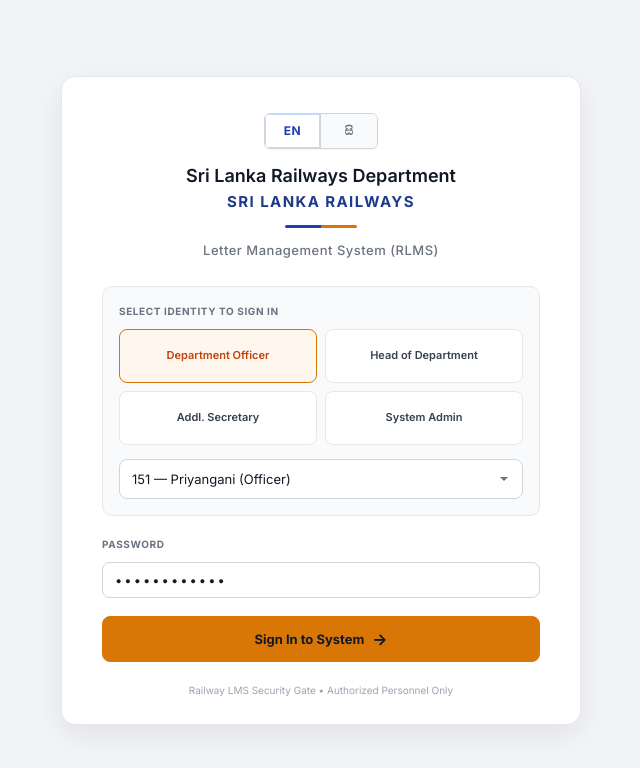
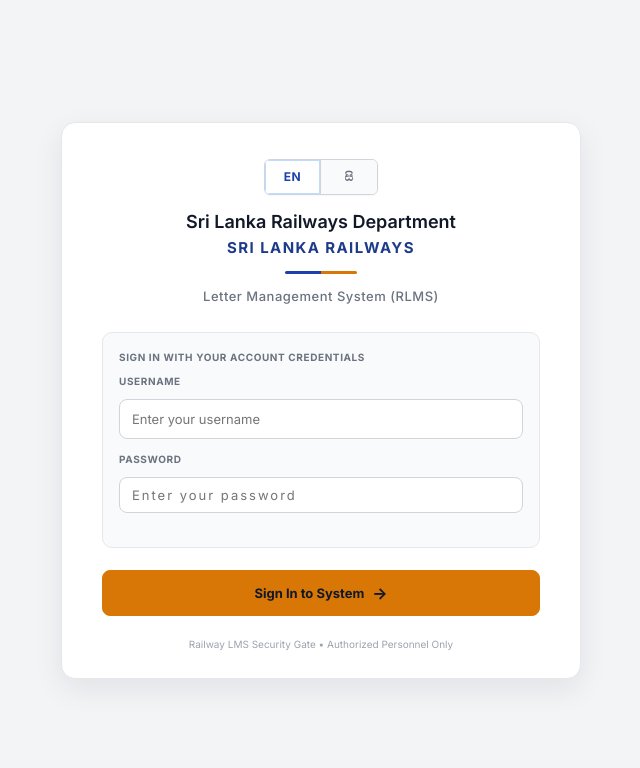
Before and after one commit to chanodyakavindi/Railway-Letter-Management-System, a React (Vite) app in the folder client/: page /login in a window 1280 px wide. Shown: the top 768 px of the page, without its empty margins (319-959 px from the left). Built offline with nearby package versions, Linux system fonts and the light colour scheme; the HTML template or start-up script is replaced by a standard one.

Commit message:
Refactor LoginPage and ReplyToLetter components; enhance login fields and add note/file upload functionality

```diff
--- a/client/src/assets/app-overrides.css
+++ b/client/src/assets/app-overrides.css
@@ -1586,6 +1586,30 @@
   margin-bottom: 18px;
 }
 
+.login-page .login-text-field {
+  margin-bottom: 14px;
+}
+
+.login-page .login-text-field .input-wrapper {
+  display: block;
+}
+
+.login-page .login-text-field input {
+  width: 100%;
+  padding: 11px 12px;
+  background: #ffffff;
+  border: 1px solid #d1d5db;
+  border-radius: 8px;
+  font-size: 13px;
+  letter-spacing: normal;
+}
+
+.login-page .login-text-field input:focus {
+  border-color: #d97706;
+  box-shadow: 0 0 0 3px rgba(217, 119, 6, 0.12);
+  outline: none;
+}
+
 .login-page .password-field .input-wrapper {
   display: block;
 }
--- a/client/src/pages/LoginPage.jsx
+++ b/client/src/pages/LoginPage.jsx
@@ -4,73 +4,14 @@
 import { useToast } from '../context/ToastContext';
 import { useLanguage } from '../context/LanguageContext';
 
-const DEFAULT_PASSWORD = 'Password@123';
-
-const ROLE_GROUPS = {
-  officer: {
-    tab: 'Department Officer / දෙපාර්තමේන්තු නිලධාරී',
-    badge: 'Create/Edit Access (No Delete) / නිර්මාණය හා සංස්කරණය (මකා දැමීම නැත)',
-    badgeClass: 'badge-officer',
-    users: [
-      { username: 'priyangani', label: '151 — Priyangani (Officer) / 151 — ප්‍රියංගනී (නිලධාරී)' },
-      { username: 'gayanthi', label: '135 — Gayanthi (Officer) / 135 — ගයන්ති (නිලධාරී)' },
-      { username: 'purnima', label: '142 — Purnima (Officer) / 142 — පූර්ණිමා (නිලධාරී)' },
-      { username: 'dulani', label: '141 — Dulani (Officer) / 141 — දුලානි (නිලධාරී)' },
-      { username: 'chathura', label: '144 — Chathura (Officer) / 144 — චතුර (නිලධාරී)' },
-      { username: 'erandi', label: '143 — Erandi (Officer) / 143 — එරන්දි (නිලධාරී)' },
-      { username: 'sandareka', label: '140 — Sandareka (Officer) / 140 — සඳරේකා (නිලධාරී)' },
-      { username: 'chathurika', label: '137 — Chathurika (Officer) / 137 — චතුරිකා (නිලධාරී)' },
-      { username: 'prabhamili', label: '205 — Prabhamili (Officer) / 205 — ප්‍රභාමිලි (නිලධාරී)' },
-    ],
-  },
-  head: {
-    tab: 'Head of Department / දෙපාර්තමේන්තු ප්‍රධානියා',
-    badge: 'View-only (All Letters & Dashboards) / බැලීම පමණි (සියලු ලිපි හා පුවරු)',
-    badgeClass: 'badge-head',
-    users: [
-      { username: 'hod', label: '152 — Head of Department / 152 — දෙපාර්තමේන්තු ප්‍රධානියා' },
-    ],
-  },
-  secretary: {
-    tab: 'Addl. Secretary / අතිරේක ලේකම්',
-    badge: 'Category-Specific View & Reply Only / කාණ්ඩයට සීමිත බැලීම හා පිළිතුරු පමණි',
-    badgeClass: 'badge-secretary',
-    users: [
-      { username: 'sec-admin', label: 'Addl. Sec. (Administration) / අති. ලේක. (පරිපාලන)' },
-      { username: 'sec-dev', label: 'Addl. Sec. (Development) / අති. ලේක. (සංවර්ධන)' },
-      { username: 'sec-eng', label: 'Addl. Sec. (Engineering) / අති. ලේක. (ඉංජිනේරු)' },
-      { username: 'sec-slacs', label: 'Addl. Sec. (SLAcS - Special) / අති. ලේක. (විශේෂ)' },
-      { username: 'sec-slps', label: 'Addl. Sec. (SLPS - Special) / අති. ලේක. (විශේෂ ව්‍යාපෘති)' },
-      { username: 'sec-special', label: 'Addl. Sec. (Special Projects) / අති. ලේක. (විශේෂ ව්‍යාපෘති)' },
-    ],
-  },
-  admin: {
-    tab: 'System Admin / පද්ධති පරිපාලක',
-    badge: 'User Administration Only / පරිශීලක පරිපාලනය පමණි',
-    badgeClass: 'badge-admin',
-    users: [
-      { username: 'admin', label: 'admin — System Admin / පද්ධති පරිපාලක' },
-    ],
-  },
-};
-
-const ROLE_ORDER = ['officer', 'head', 'secretary', 'admin'];
-
 export default function LoginPage() {
-  const [activeRole, setActiveRole] = useState('officer');
-  const [username, setUsername] = useState(ROLE_GROUPS.officer.users[0].username);
-  const [password, setPassword] = useState(DEFAULT_PASSWORD);
+  const [username, setUsername] = useState('');
+  const [password, setPassword] = useState('');
   const [loading, setLoading] = useState(false);
   const { login } = useAuth();
   const { showToast } = useToast();
-  const { lang, setLang, pick, t } = useLanguage();
+  const { lang, setLang, t } = useLanguage();
   const navigate = useNavigate();
-
-  const switchLoginGroup = (role) => {
-    setActiveRole(role);
-    setUsername(ROLE_GROUPS[role].users[0].username);
-    setPassword(DEFAULT_PASSWORD);
-  };
 
   const handleSubmit = async (e) => {
     e.preventDefault();
@@ -87,8 +28,6 @@
       setLoading(false);
     }
   };
-
-  const group = ROLE_GROUPS[activeRole];
 
   return (
     <div id="login-screen" className="screen active login-page">
@@ -120,34 +59,29 @@
         <form onSubmit={handleSubmit}>
           <div className="login-role-selection">
             <label className="field-label">
-              {pick('SELECT IDENTITY TO SIGN IN / පුරනය වීමට අනන්‍යතාවය තෝරන්‍න')}
+              {t('Sign in with your account credentials', 'ඔබගේ ගිණුම් විස්තර භාවිතයෙන් පිවිසෙන්න')}
             </label>
 
-            <div className="identity-group-tabs">
-              {ROLE_ORDER.map((role) => (
-                <button
-                  key={role}
-                  type="button"
-                  className={`role-tab ${activeRole === role ? 'active' : ''}`}
-                  onClick={() => switchLoginGroup(role)}
-                >
-                  {pick(ROLE_GROUPS[role].tab)}
-                </button>
-              ))}
-            </div>
-
-            <div className="group-select-pane active">
-              <select key={`${activeRole}-${lang}`} value={username} onChange={(e) => setUsername(e.target.value)}>
-                {group.users.map((u) => (
-                  <option key={`${u.username}-${lang}`} value={u.username}>{pick(u.label)}</option>
-                ))}
-              </select>
+            <div className="form-field login-text-field">
+              <label className="field-label" htmlFor="username-input">
+                {t('Username', 'පරිශීලක නාමය')}
+              </label>
+              <div className="input-wrapper">
+                <input
+                  id="username-input"
+                  type="text"
+                  value={username}
+                  onChange={(e) => setUsername(e.target.value)}
+                  required
+                  autoComplete="username"
+                  placeholder={t('Enter your username', 'ඔබගේ පරිශීලක නාමය ඇතුළත් කරන්න')}
+                />
               </div>
             </div>
 
             <div className="form-field password-field">
               <label className="field-label" htmlFor="password-input">
-              {pick('Password / මුරපදය')}
+                {t('Password', 'මුරපදය')}
               </label>
               <div className="input-wrapper">
                 <input
@@ -157,12 +91,14 @@
                   onChange={(e) => setPassword(e.target.value)}
                   required
                   autoComplete="current-password"
+                  placeholder={t('Enter your password', 'ඔබගේ මුරපදය ඇතුළත් කරන්න')}
                 />
+              </div>
             </div>
           </div>
 
           <button type="submit" className="btn btn-primary btn-full-width" disabled={loading}>
-            <span>{loading ? t('Signing in...', 'පුරනය වෙමින්...') : pick('Sign In to System / පද්‍ධතියට පිවිසෙන්‍න')}</span>
+            <span>{loading ? t('Signing in...', 'පුරනය වෙමින්...') : t('Sign In to System', 'පද්ධතියට පිවිසෙන්න')}</span>
             <span className="arrow">→</span>
           </button>
         </form>
--- a/client/src/pages/ReplyToLetter.jsx
+++ b/client/src/pages/ReplyToLetter.jsx
@@ -20,6 +20,9 @@
     note: '',
     completed: 'false',
   });
+
+  const [note, setNote] = useState("");
+  const [file, setFile] = useState(null);
 
   useEffect(() => {
     let active = true;
@@ -64,6 +67,14 @@
         },
         replyFile
       );
+
+      const formData = new FormData();
+
+      formData.append("note", note);
+
+      if(file){
+          formData.append("attachment", file);
+      }
 
       await lettersApi.addReply(id, payload);
       showToast('Reply saved successfully');
@@ -136,7 +147,7 @@
                       type="file"
                       className="file-upload"
                       accept=".pdf,.doc,.docx,.xls,.xlsx,.csv"
-                      onChange={(e) => setReplyFile(e.target.files?.[0] || null)}
+                      onChange={(e)=>setFile(e.target.files[0])}
                     />
                   </div>
 
@@ -146,8 +157,8 @@
                     </label>
                     <textarea
                       rows="8"
-                      value={form.note}
-                      onChange={(e) => handleChange('note', e.target.value)}
+                      value={note}
+                      onChange={(e)=>setNote(e.target.value)}
                       placeholder="Type your reply here..."
                       required
                     />
```
Lines whose indentation alone changed are shown as unchanged.
